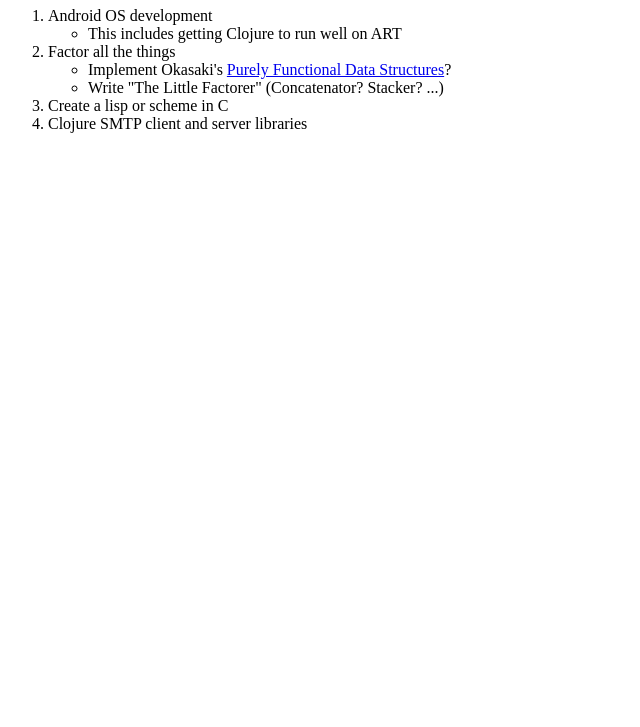
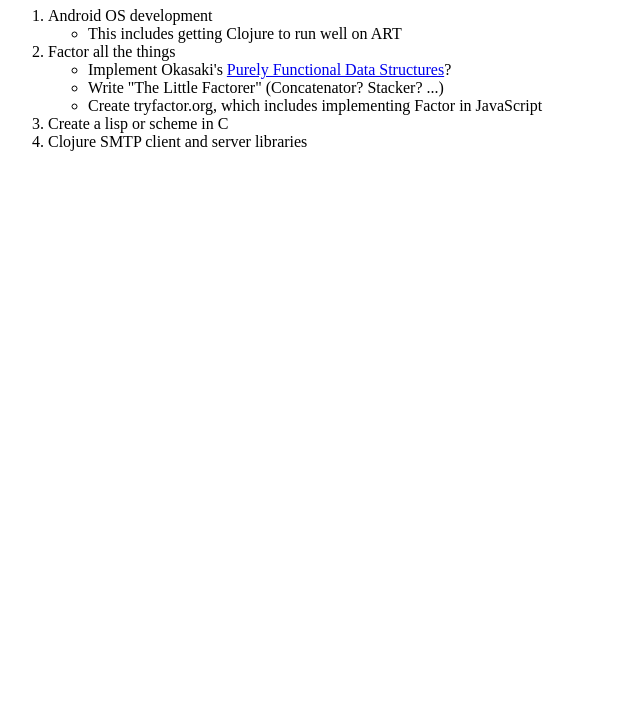
Before and after one commit to rooftophammock/rooftophammock.github.io, a plain HTML site: page jeremy/index.html in a window 1280 px wide. Shown: the part 73-800 px from the top of the page, without its empty margins (0-640 px from the left). Drawn offline with Linux system fonts and the light colour scheme.

Commit message:
Update index.html

```diff
--- a/jeremy/index.html
+++ b/jeremy/index.html
@@ -16,6 +16,7 @@
                 <ul>
                     <li>Implement Okasaki's <a href="http://www.cs.cmu.edu/~rwh/theses/okasaki.pdf">Purely Functional Data Structures</a>?</li>
                     <li>Write "The Little Factorer" (Concatenator? Stacker? ...)</li>
+                    <li>Create tryfactor.org, which includes implementing Factor in JavaScript</li>
                 </ul>
             </li>
             <li>Create a lisp or scheme in C</li>
```
